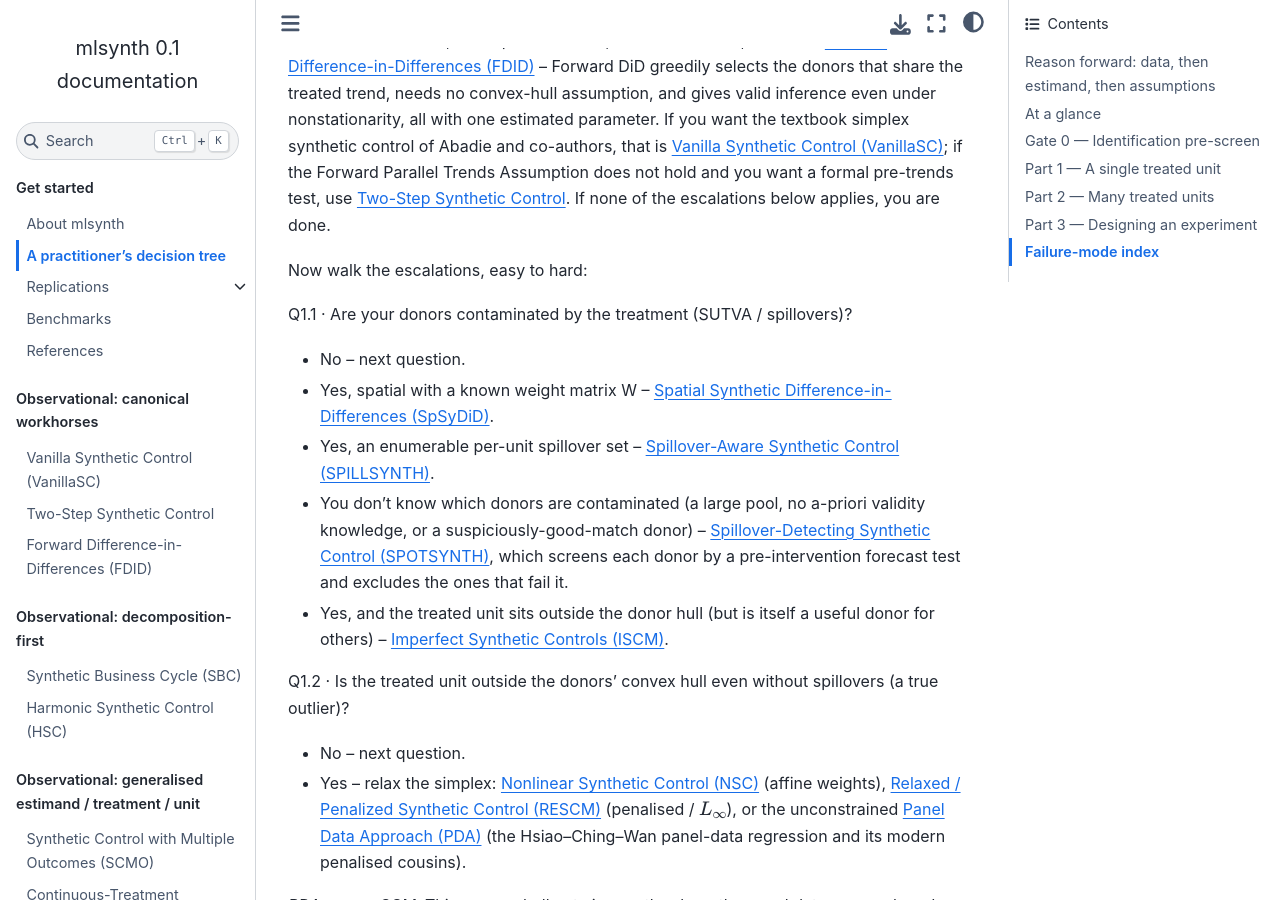
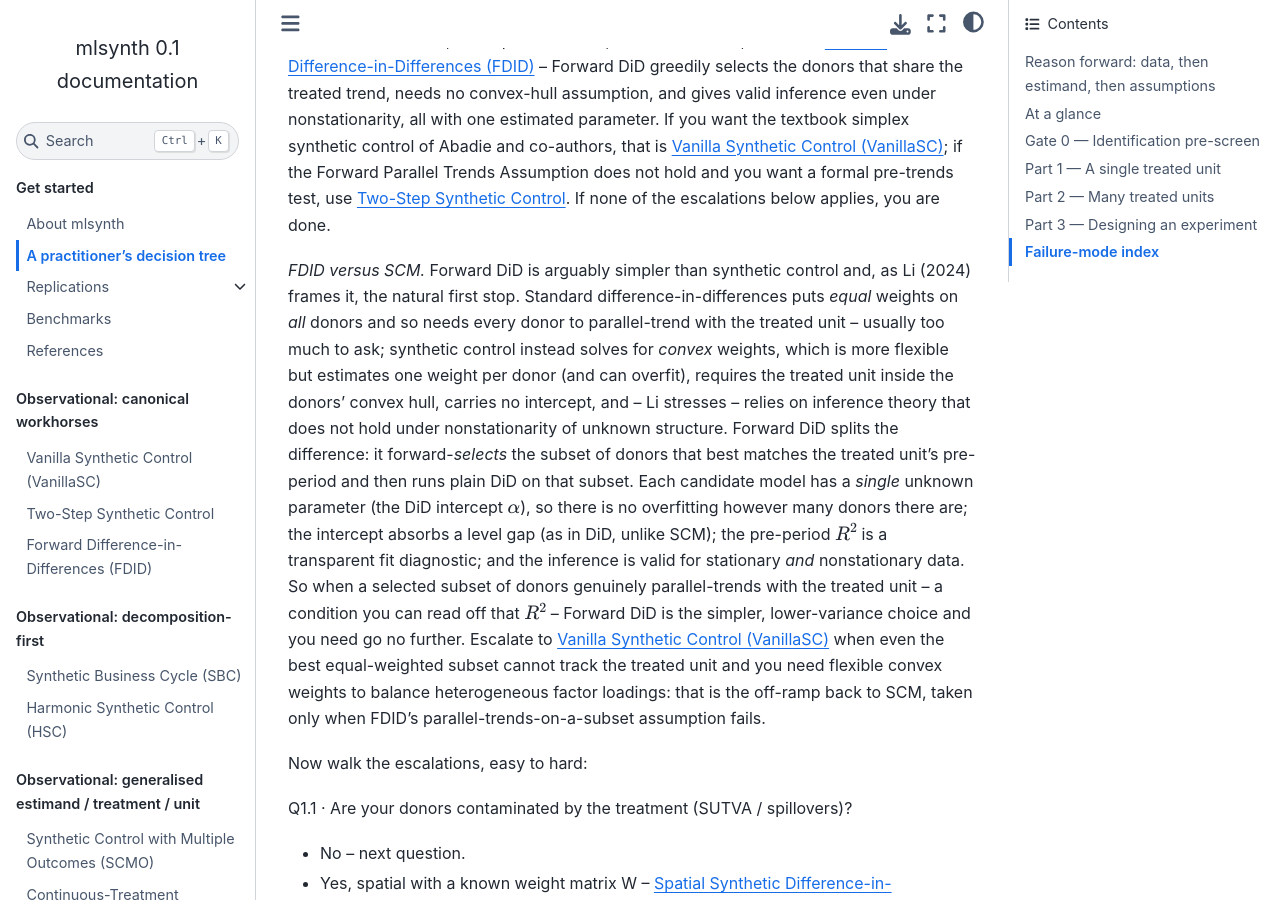
Before and after one commit to jgreathouse9/mlsynth, a Sphinx documentation site: the page built from docs/choose.rst, in a window 1280 px wide and 900 px high, scrolled down 3885 px. Built offline with Sphinx 7.4.7 and the Sphinx Book theme 1.1.4, drawn with Linux system fonts in a browser that asks for light colours.

Commit message:
docs(choose): FDID versus SCM at the Part 1 start, per Li (2024)
Add an "FDID versus SCM" remark to the "Start here" block. DiD equal-weights all
donors (needs all to parallel-trend); SCM uses convex weights (flexible but one
weight per donor, can overfit, needs the convex hull, no intercept, and inference
that fails under unknown-structure nonstationarity). Forward DiD forward-selects
the best-matching donor subset and runs DiD on it: a single parameter (the
intercept) so no overfitting at any N, a level intercept, a transparent pre-period
R^2, and inference valid stationary or not. So when a selected subset
parallel-trends with the treated unit (readable off R^2), FDID is the simpler,
lower-variance default; escalate to VanillaSC only when no equal-weighted subset
tracks the treated unit and flexible convex weights are needed -- the off-ramp
back to SCM when FDID's assumption fails.

Co-Authored-By: Claude Opus 4.8 <noreply@anthropic.com>
Claude-Session: https://claude.ai/code/session_015nRd88pbMUETcrkKY1S6Hr

```diff
--- a/docs/choose.rst
+++ b/docs/choose.rst
@@ -182,6 +182,28 @@ simplex synthetic control of Abadie and co-authors, that is :doc:`vanillasc`;
 if the Forward Parallel Trends Assumption does not hold and you want a formal
 pre-trends test, use :doc:`tssc`. If none of the escalations below applies, you
 are done.
+
+*FDID versus SCM.* Forward DiD is arguably simpler than synthetic control and, as
+Li (2024) frames it, the natural first stop. Standard difference-in-differences
+puts *equal* weights on *all* donors and so needs every donor to parallel-trend
+with the treated unit -- usually too much to ask; synthetic control instead
+solves for *convex* weights, which is more flexible but estimates one weight per
+donor (and can overfit), requires the treated unit inside the donors' convex hull,
+carries no intercept, and -- Li stresses -- relies on inference theory that does
+not hold under nonstationarity of unknown structure. Forward DiD splits the
+difference: it forward-*selects* the subset of donors that best matches the
+treated unit's pre-period and then runs plain DiD on that subset. Each candidate
+model has a *single* unknown parameter (the DiD intercept :math:`\alpha`), so
+there is no overfitting however many donors there are; the intercept absorbs a
+level gap (as in DiD, unlike SCM); the pre-period :math:`R^2` is a transparent fit
+diagnostic; and the inference is valid for stationary *and* nonstationary data. So
+when a selected subset of donors genuinely parallel-trends with the treated unit
+-- a condition you can read off that :math:`R^2` -- Forward DiD is the simpler,
+lower-variance choice and you need go no further. Escalate to :doc:`vanillasc`
+when even the best equal-weighted subset cannot track the treated unit and you
+need flexible convex weights to balance heterogeneous factor loadings: that is the
+off-ramp back to SCM, taken only when FDID's parallel-trends-on-a-subset
+assumption fails.
 
 Now walk the escalations, easy to hard:
 
```
